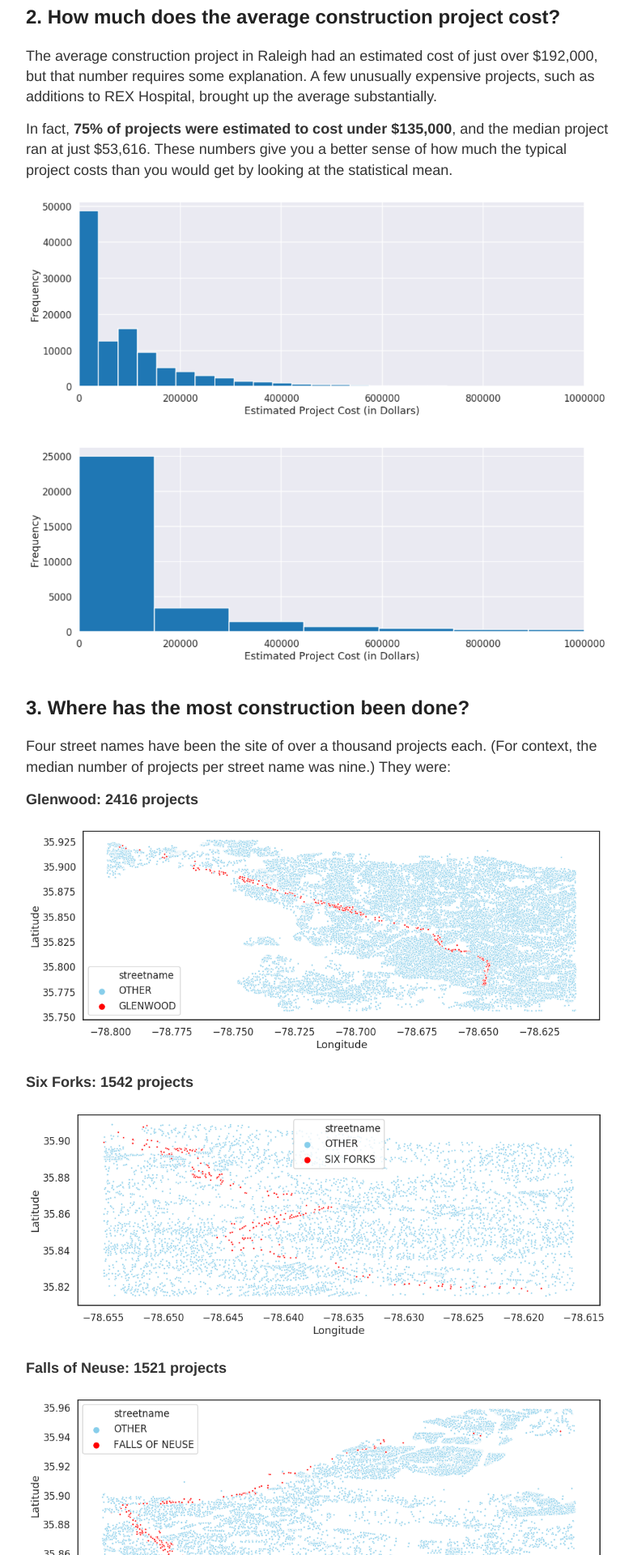
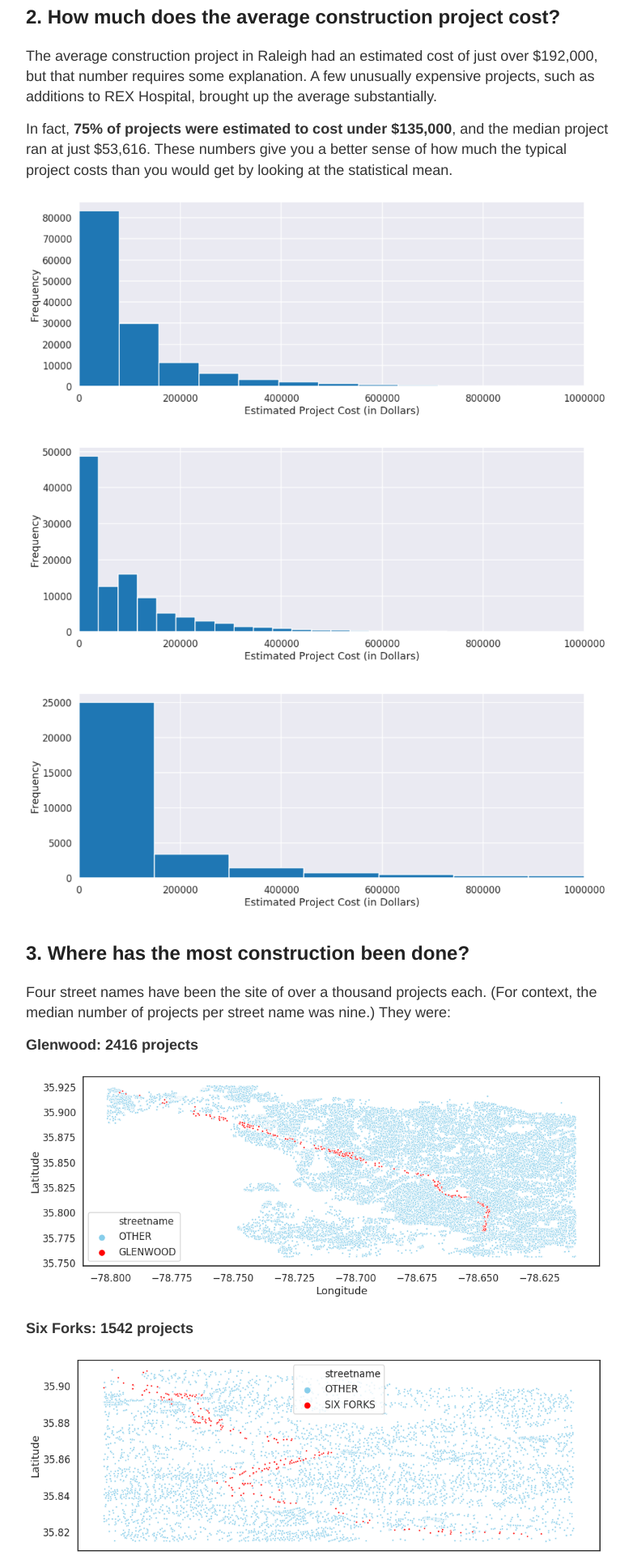
Before and after one commit to raleighquantified/raleighquantified.github.io, a Jekyll site: the page built from _posts/2018-2-14-3-big-questions-about-raleigh-construction.md, in a window 1280 px wide. Shown: the part 1236-3156 px from the top of the page at 81% size, without its empty margins (248-1030 px from the left). Built offline with Jekyll 4.4.1, drawn with Linux system fonts in a browser that asks for light colours.

Commit message:
Update 2018-2-14-3-big-questions-about-raleigh-construction.md

```diff
--- a/_posts/2018-2-14-3-big-questions-about-raleigh-construction.md
+++ b/_posts/2018-2-14-3-big-questions-about-raleigh-construction.md
@@ -17,7 +17,7 @@ The average construction project in Raleigh had an estimated cost of just over $
 
 In fact, **75% of projects were estimated to cost under $135,000**, and the median project ran at just $53,616. These numbers give you a better sense of how much the typical project costs than you would get by looking at the statistical mean.
 
-
+![_config.yml]({{ site.baseurl }}/images/overall.png)
 
 ![_config.yml]({{ site.baseurl }}/images/res.png)
 
```
